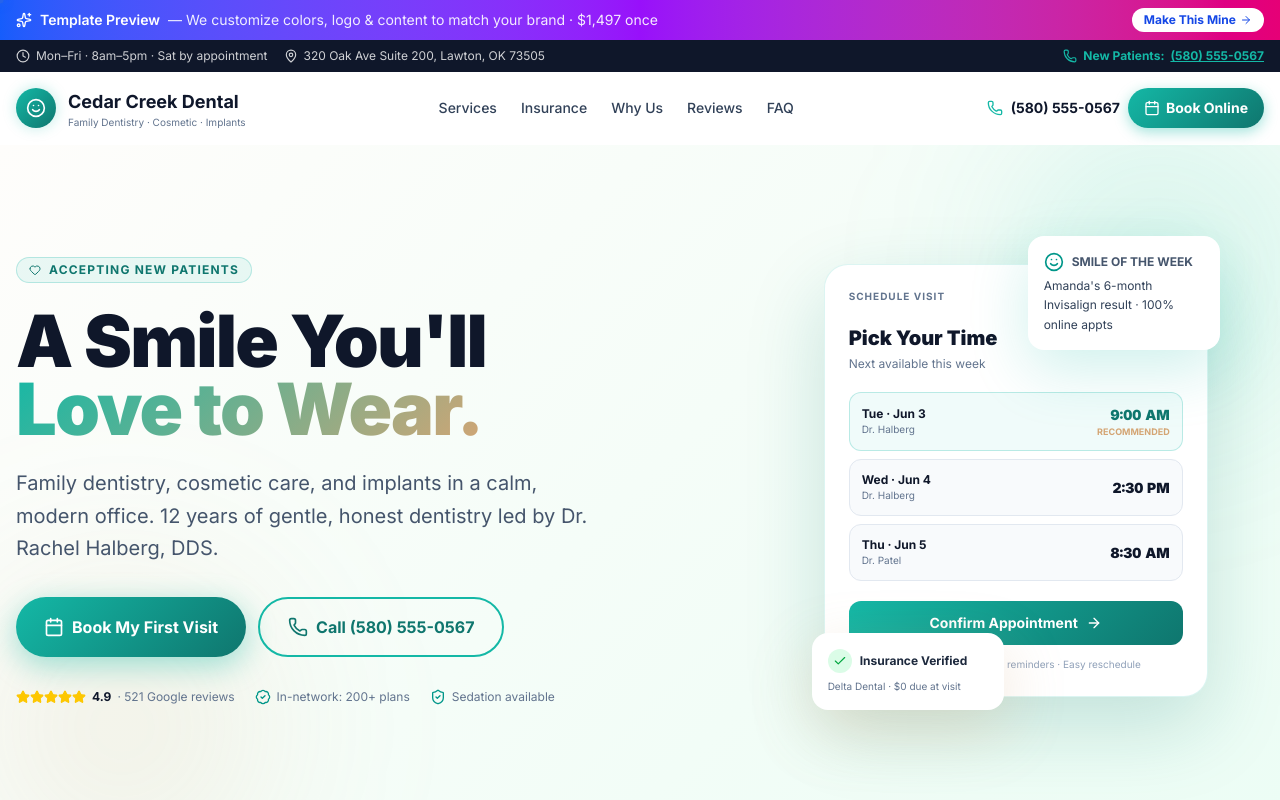
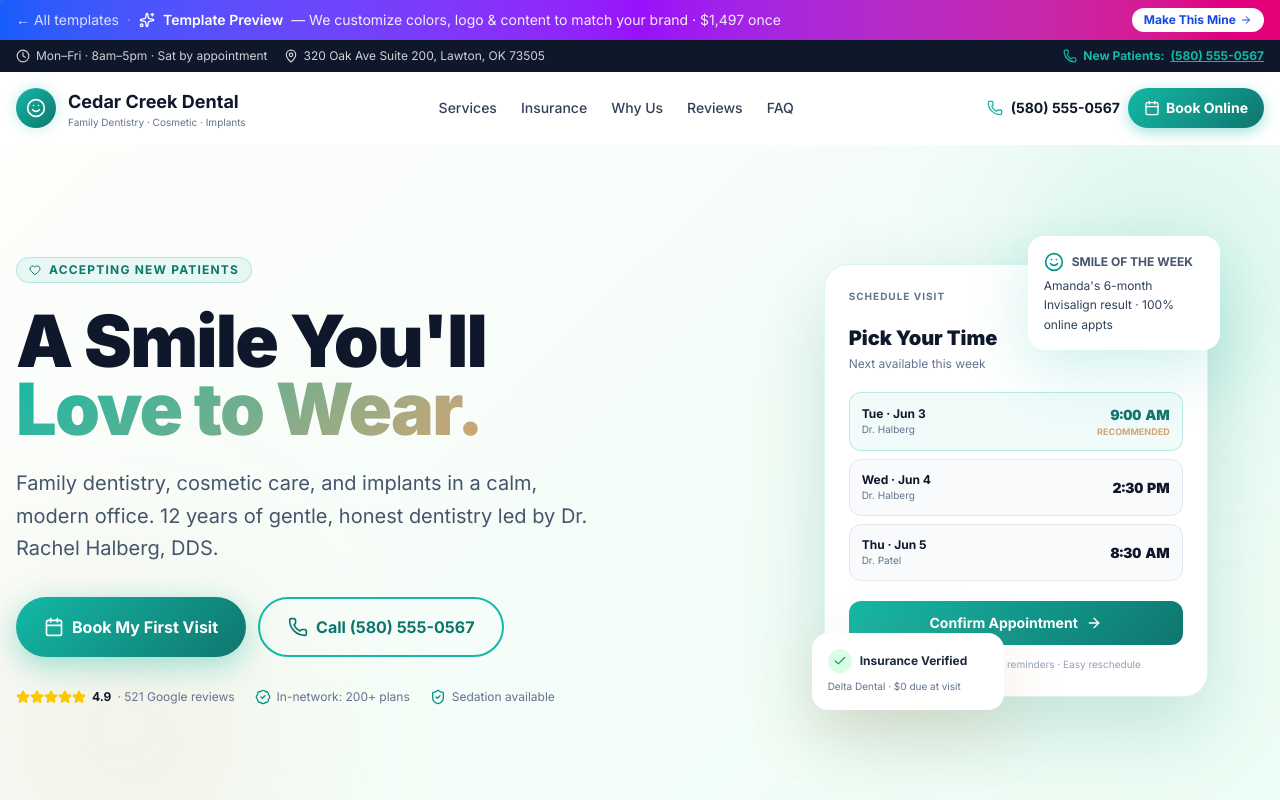
Before and after one commit to valentinealfaro/vcv-web-solutions, a Next.js app: page /templates/dentists in a window 1280 px wide. Shown: the top 800 px of the page. Built offline with nearby package versions, Linux system fonts and the light colour scheme; no server answers.

Commit message:
Add 'All templates' link to template preview banner on all 12 demo pages (users were trapped — no nav back to gallery)

```diff
--- a/src/views/templates/AutoRepair.tsx
+++ b/src/views/templates/AutoRepair.tsx
@@ -108,6 +108,8 @@ export default function AutoRepairTemplate() {
       <div className="sticky top-0 z-[100] w-full bg-gradient-to-r from-blue-600 via-purple-600 to-pink-600 text-white text-xs sm:text-sm">
         <div className="max-w-7xl mx-auto px-4 py-2 flex items-center justify-between gap-3 flex-wrap">
           <span className="flex items-center gap-2">
+            <Link href="/templates" className="opacity-80 hover:opacity-100 underline-offset-2 hover:underline">← All templates</Link>
+            <span className="opacity-40">·</span>
             <Sparkles className="w-4 h-4 flex-shrink-0"/>
             <span className="font-semibold">Template Preview</span>
             <span className="hidden sm:inline opacity-90">— We customize colors, logo &amp; content to match your brand · $1,497 once</span>
--- a/src/views/templates/Dentists.tsx
+++ b/src/views/templates/Dentists.tsx
@@ -172,9 +172,11 @@ export default function DentistsTemplate() {
       <div className="sticky top-0 z-[100] w-full bg-gradient-to-r from-blue-600 via-purple-600 to-pink-600 text-white text-xs sm:text-sm">
         <div className="max-w-7xl mx-auto px-4 py-2 flex items-center justify-between gap-3 flex-wrap">
           <span className="flex items-center gap-2">
+            <Link href="/templates" className="opacity-80 hover:opacity-100 underline-offset-2 hover:underline">← All templates</Link>
+            <span className="opacity-40">·</span>
             <Sparkles className="w-4 h-4 flex-shrink-0"/>
             <span className="font-semibold">Template Preview</span>
-            <span className="hidden sm:inline opacity-90">— We customize colors, logo &amp; content to match your brand · $1,497 once</span>
+            <span className="hidden md:inline opacity-90">— We customize colors, logo &amp; content to match your brand · $1,497 once</span>
           </span>
           <Link href="/lifetime"
             className="bg-white text-blue-700 font-bold px-3 py-1 rounded-full text-xs hover:scale-105 transition-transform flex items-center gap-1">
--- a/src/views/templates/Electricians.tsx
+++ b/src/views/templates/Electricians.tsx
@@ -170,6 +170,8 @@ export default function ElectriciansTemplate() {
       <div className="sticky top-0 z-[100] w-full bg-gradient-to-r from-blue-600 via-purple-600 to-pink-600 text-white text-xs sm:text-sm">
         <div className="max-w-7xl mx-auto px-4 py-2 flex items-center justify-between gap-3 flex-wrap">
           <span className="flex items-center gap-2">
+            <Link href="/templates" className="opacity-80 hover:opacity-100 underline-offset-2 hover:underline">← All templates</Link>
+            <span className="opacity-40">·</span>
             <Sparkles className="w-4 h-4 flex-shrink-0"/>
             <span className="font-semibold">Template Preview</span>
             <span className="hidden sm:inline opacity-90">— We customize colors, logo &amp; content to match your brand · $1,497 once</span>
--- a/src/views/templates/HVAC.tsx
+++ b/src/views/templates/HVAC.tsx
@@ -223,6 +223,8 @@ export default function HVACTemplate() {
       <div className="sticky top-0 z-[100] w-full bg-gradient-to-r from-blue-600 via-purple-600 to-pink-600 text-white text-xs sm:text-sm">
         <div className="max-w-7xl mx-auto px-4 py-2 flex items-center justify-between gap-3 flex-wrap">
           <span className="flex items-center gap-2">
+            <Link href="/templates" className="opacity-80 hover:opacity-100 underline-offset-2 hover:underline">← All templates</Link>
+            <span className="opacity-40">·</span>
             <Sparkles className="w-4 h-4 flex-shrink-0"/>
             <span className="font-semibold">Template Preview</span>
             <span className="hidden sm:inline opacity-90">— We customize colors, logo &amp; content to match your brand · $1,497 once</span>
--- a/src/views/templates/Landscapers.tsx
+++ b/src/views/templates/Landscapers.tsx
@@ -191,6 +191,8 @@ export default function LandscapersTemplate() {
       <div className="sticky top-0 z-[100] w-full bg-gradient-to-r from-blue-600 via-purple-600 to-pink-600 text-white text-xs sm:text-sm">
         <div className="max-w-7xl mx-auto px-4 py-2 flex items-center justify-between gap-3 flex-wrap">
           <span className="flex items-center gap-2">
+            <Link href="/templates" className="opacity-80 hover:opacity-100 underline-offset-2 hover:underline">← All templates</Link>
+            <span className="opacity-40">·</span>
             <Sparkles className="w-4 h-4 flex-shrink-0"/>
             <span className="font-semibold">Template Preview</span>
             <span className="hidden sm:inline opacity-90">— We customize colors, logo &amp; content to match your brand · $1,497 once</span>
--- a/src/views/templates/MedSpas.tsx
+++ b/src/views/templates/MedSpas.tsx
@@ -107,6 +107,8 @@ export default function MedSpasTemplate() {
       <div className="sticky top-0 z-[100] w-full bg-gradient-to-r from-blue-600 via-purple-600 to-pink-600 text-white text-xs sm:text-sm">
         <div className="max-w-7xl mx-auto px-4 py-2 flex items-center justify-between gap-3 flex-wrap">
           <span className="flex items-center gap-2">
+            <Link href="/templates" className="opacity-80 hover:opacity-100 underline-offset-2 hover:underline">← All templates</Link>
+            <span className="opacity-40">·</span>
             <Sparkles className="w-4 h-4 flex-shrink-0"/>
             <span className="font-semibold">Template Preview</span>
             <span className="hidden sm:inline opacity-90">— We customize colors, logo &amp; content to match your brand · $1,497 once</span>
--- a/src/views/templates/PestControl.tsx
+++ b/src/views/templates/PestControl.tsx
@@ -121,6 +121,8 @@ export default function PestControlTemplate() {
       <div className="sticky top-0 z-[100] w-full bg-gradient-to-r from-blue-600 via-purple-600 to-pink-600 text-white text-xs sm:text-sm">
         <div className="max-w-7xl mx-auto px-4 py-2 flex items-center justify-between gap-3 flex-wrap">
           <span className="flex items-center gap-2">
+            <Link href="/templates" className="opacity-80 hover:opacity-100 underline-offset-2 hover:underline">← All templates</Link>
+            <span className="opacity-40">·</span>
             <Sparkles className="w-4 h-4 flex-shrink-0"/>
             <span className="font-semibold">Template Preview</span>
             <span className="hidden sm:inline opacity-90">— We customize colors, logo &amp; content to match your brand · $1,497 once</span>
--- a/src/views/templates/Plumbers.tsx
+++ b/src/views/templates/Plumbers.tsx
@@ -189,6 +189,8 @@ export default function PlumbersTemplate() {
       <div className="sticky top-0 z-[100] w-full bg-gradient-to-r from-blue-600 via-purple-600 to-pink-600 text-white text-xs sm:text-sm">
         <div className="max-w-7xl mx-auto px-4 py-2 flex items-center justify-between gap-3 flex-wrap">
           <span className="flex items-center gap-2">
+            <Link href="/templates" className="opacity-80 hover:opacity-100 underline-offset-2 hover:underline">← All templates</Link>
+            <span className="opacity-40">·</span>
             <Sparkles className="w-4 h-4 flex-shrink-0"/>
             <span className="font-semibold">Template Preview</span>
             <span className="hidden sm:inline opacity-90">— We customize colors, logo &amp; content to match your brand · $1,497 once</span>
--- a/src/views/templates/RealEstate.tsx
+++ b/src/views/templates/RealEstate.tsx
@@ -105,6 +105,8 @@ export default function RealEstateTemplate() {
       <div className="sticky top-0 z-[100] w-full bg-gradient-to-r from-blue-600 via-purple-600 to-pink-600 text-white text-xs sm:text-sm">
         <div className="max-w-7xl mx-auto px-4 py-2 flex items-center justify-between gap-3 flex-wrap">
           <span className="flex items-center gap-2">
+            <Link href="/templates" className="opacity-80 hover:opacity-100 underline-offset-2 hover:underline">← All templates</Link>
+            <span className="opacity-40">·</span>
             <Sparkles className="w-4 h-4 flex-shrink-0"/>
             <span className="font-semibold">Template Preview</span>
             <span className="hidden sm:inline opacity-90">— We customize colors, logo &amp; content to match your brand · $1,497 once</span>
--- a/src/views/templates/Restaurants.tsx
+++ b/src/views/templates/Restaurants.tsx
@@ -102,6 +102,8 @@ export default function RestaurantsTemplate() {
       <div className="sticky top-0 z-[100] w-full bg-gradient-to-r from-blue-600 via-purple-600 to-pink-600 text-white text-xs sm:text-sm">
         <div className="max-w-7xl mx-auto px-4 py-2 flex items-center justify-between gap-3 flex-wrap">
           <span className="flex items-center gap-2">
+            <Link href="/templates" className="opacity-80 hover:opacity-100 underline-offset-2 hover:underline">← All templates</Link>
+            <span className="opacity-40">·</span>
             <Sparkles className="w-4 h-4 flex-shrink-0"/>
             <span className="font-semibold">Template Preview</span>
             <span className="hidden sm:inline opacity-90">— We customize colors, logo &amp; content to match your brand · $1,497 once</span>
--- a/src/views/templates/Roofers.tsx
+++ b/src/views/templates/Roofers.tsx
@@ -225,6 +225,8 @@ export default function RoofersTemplate() {
       <div className="sticky top-0 z-[100] w-full bg-gradient-to-r from-blue-600 via-purple-600 to-pink-600 text-white text-xs sm:text-sm">
         <div className="max-w-7xl mx-auto px-4 py-2 flex items-center justify-between gap-3 flex-wrap">
           <span className="flex items-center gap-2">
+            <Link href="/templates" className="opacity-80 hover:opacity-100 underline-offset-2 hover:underline">← All templates</Link>
+            <span className="opacity-40">·</span>
             <Sparkles className="w-4 h-4 flex-shrink-0"/>
             <span className="font-semibold">Template Preview</span>
             <span className="hidden sm:inline opacity-90">— We customize colors, logo &amp; content to match your brand · $1,497 once</span>
--- a/src/views/templates/Salons.tsx
+++ b/src/views/templates/Salons.tsx
@@ -102,6 +102,8 @@ export default function SalonsTemplate() {
       <div className="sticky top-0 z-[100] w-full bg-gradient-to-r from-blue-600 via-purple-600 to-pink-600 text-white text-xs sm:text-sm">
         <div className="max-w-7xl mx-auto px-4 py-2 flex items-center justify-between gap-3 flex-wrap">
           <span className="flex items-center gap-2">
+            <Link href="/templates" className="opacity-80 hover:opacity-100 underline-offset-2 hover:underline">← All templates</Link>
+            <span className="opacity-40">·</span>
             <Sparkles className="w-4 h-4 flex-shrink-0"/>
             <span className="font-semibold">Template Preview</span>
             <span className="hidden sm:inline opacity-90">— We customize colors, logo &amp; content to match your brand · $1,497 once</span>
```
Also changed, not shown: 1 other file (tests, documents, lock files or other folders).
